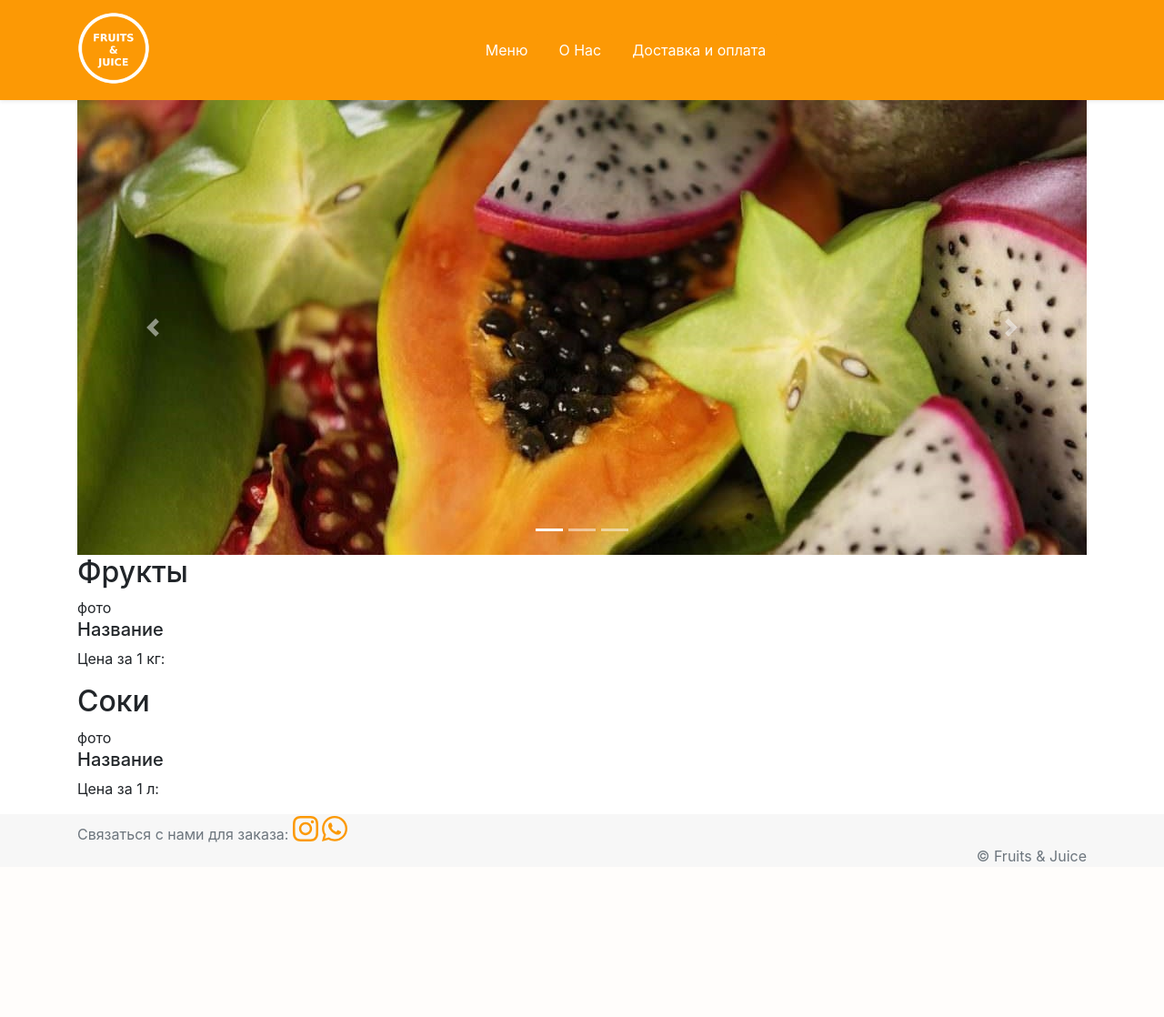
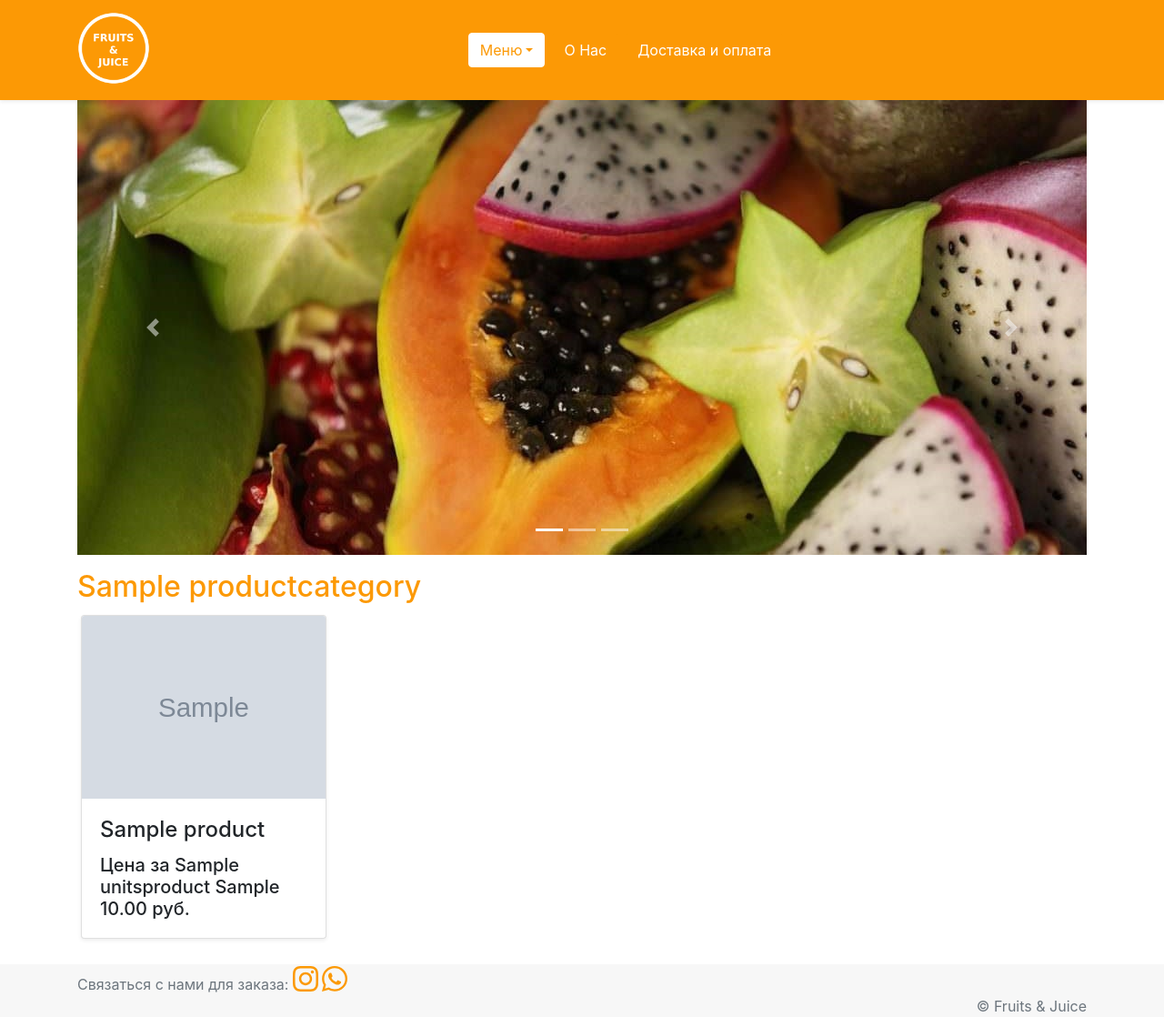
Before and after one commit to irenion123/fruitsandjuice, a Django app: template templates/fruitandjuice/home.html in a window 1280 px wide. Shown: the whole page at 91% size. Before the commit the page ends 947 px from the top, so only its background shows below. Run offline with Django 3.2, Linux system fonts and the light colour scheme; the template is opened without the code that fills it: values that come from a table or form of the project are taken from there, others are empty; tables that the repository leaves empty hold one stand-in row (values such as "Sample post"); grey boxes marked "Sample" are stand-in pictures; some libraries are stand-ins or nearby versions.

Commit message:
Сделано и сгруппировано меню по категориям. Настроен якорь.

```diff
--- /dev/null
+++ b/fruitsandjuice/context_processors.py
@@ -0,0 +1,7 @@
+from fruitsandjuice.models import ProductCategory
+
+
+def categories_menu(request):
+    return {
+        'categories_menu': ProductCategory.objects.all(),
+    }
--- a/fruitsandjuice/models.py
+++ b/fruitsandjuice/models.py
@@ -17,6 +17,7 @@ class Country(models.Model):
 
 class ProductCategory(models.Model):
     name = models.CharField(verbose_name='Категория', max_length=25)
+    anchor = models.CharField(verbose_name='Якорь для меню', max_length=10, blank=True, null=True)
 
     def __str__(self):
         return f'{self.name}'
@@ -32,6 +33,7 @@ class Product(models.Model):
     price = models.DecimalField(verbose_name='Цена', max_digits=8, decimal_places=2)
     country = models.ForeignKey(Country, null=True, blank=True, on_delete=models.SET_NULL)
     unit_product = models.ForeignKey('UnitsProduct', on_delete=models.CASCADE)
+    sale = models.BooleanField(default=False)
 
 
     def __str__(self):
--- a/fruitsandjuice/urls.py
+++ b/fruitsandjuice/urls.py
@@ -1,15 +1,17 @@
-from django.urls import path
+from django.urls import path, reverse
 
 from fruitsandjuice.views import (
     ProductListView,
     AboutView,
     ShippayView,
+    HomeRedirectView,
 )
 
 app_name = 'fruitsandjuice'
 
 urlpatterns = [
-    path('', ProductListView.as_view(), name='home' ),
-    path('about', AboutView.as_view(), name='about' ),
-    path('shippay', ShippayView.as_view(), name='shippay' ),
+    path('', HomeRedirectView.as_view(), name='go_to_index'),
+    path('home', ProductListView.as_view(), name='home'),
+    path('about', AboutView.as_view(), name='about'),
+    path('shippay', ShippayView.as_view(), name='shippay'),
 ]
--- a/irina/settings.py
+++ b/irina/settings.py
@@ -62,6 +62,7 @@ TEMPLATES = [
                 'django.template.context_processors.request',
                 'django.contrib.auth.context_processors.auth',
                 'django.contrib.messages.context_processors.messages',
+                'fruitsandjuice.context_processors.categories_menu',
             ],
         },
     },
--- a/templates/base.html
+++ b/templates/base.html
@@ -17,25 +17,21 @@
 </head>
 
 <body class="d-flex flex-column h-100">
-{%  block header %}
+{% block header %}
     <header>
         <nav class="navbar navbar-expand-lg navbar-light bg-primary shadow-sm flex-shrink-0">
             <div class="container">
-            <a class="navbar-brand mb-1" href="{% url 'fruitsandjuice:home' %}"><img class="logo" src="{% static 'img/logo.png' %}"></a>
+                <a class="navbar-brand mb-1" href="{% url 'fruitsandjuice:home' %}"><img class="logo"
+                                                                                         src="{% static 'img/logo.png' %}"></a>
                 <button class="navbar-toggler" type="button" data-toggle="collapse" data-target="#topmenu"
                         aria-controls="topmenu" aria-expanded="false" aria-label="Toggle navigation">
-                <img src="{%  static 'img/icon11.png' %}" style="width: 1.5em; height: 1.5em;">
+                    <img src="{% static 'img/icon11.png' %}" style="width: 1.5em; height: 1.5em;">
                 </button>
                 <div class="collapse navbar-collapse" id="topmenu">
                     <div class="mx-auto">
-                    <ul class="topmenu navbar-nav btn-group" role="group" aria-label="Basic example">
-                        <li class="nav-item m-1">
-                            <a class="btn btn-primary" href="cursmenu.php">Меню</a>
-                        </li>
-                        <li class="nav-item m-1"><a class="btn btn-primary" href="{% url 'fruitsandjuice:about' %}">О Нас</a></li>
-                        <li class="nav-item m-1"><a class="btn btn-primary" href="{% url 'fruitsandjuice:shippay' %}">Доставка и
-                            оплата</a></li>
-                    </ul>
+                        {% block menu %}
+                            {% include "fruitandjuice/menu.html" with active_tab='tab1' %}
+                        {% endblock %}
                     </div>
                 </div>
             </div>
@@ -57,6 +53,6 @@
             </div>
         </div>
     </footer>
-{%  endblock %}
+{% endblock %}
 </body>
 </html>
--- a/templates/fruitandjuice/about.html
+++ b/templates/fruitandjuice/about.html
@@ -1,4 +1,7 @@
 {% extends 'base.html' %}
+{% block menu %}
+    {% include "fruitandjuice/menu.html" with active_tab='tab2' %}
+{% endblock %}
 {% block content %}
     <div class="container">
         <h2>Контактная информация</h2>
--- a/templates/fruitandjuice/home.html
+++ b/templates/fruitandjuice/home.html
@@ -1,6 +1,9 @@
 {% extends 'base.html' %}
 {% load static %}
 
+{% block menu %}
+    {% include "fruitandjuice/menu.html" with active_tab='tab1' %}
+{% endblock %}
 
 {% block content %}
     <div class="container">
@@ -31,18 +34,28 @@
             </a>
         </div>
         <div>
-        <h2>Фрукты</h2>
-        <div>
-            фото
-            <h5>Название</h5>
-            <p>Цена за 1 кг:</p>
-        </div>
-        <h2>Соки</h2>
-        <div>
-            фото
-            <h5>Название</h5>
-            <p>Цена за 1 л:</p>
+            {% regroup products|dictsort:"category.pk" by category as category_list %}
+            {% for category_item in category_list %}
+                <h2 id="{{ category_item.grouper.anchor }}" class="mt-3 text-primary">{{ category_item.grouper }}</h2>
+                <div class="row no-gutters">
+                    {% for item in category_item.list %}
+                        <div class="col-sm-6 col-md-4 col-lg-3 col-6 p-1">
+                            <div class="card h-100 shadow-sm">
+                                <img class="card-img-top"
+                                     alt="{{ item.productimages_set.first.alt }}"
+                                     src="{{ item.productimages_set.first.image.url }}" width="250">
+                                <div class="card-body">
+                                    <h4 class="card-title">{{ item.name }}</h4>
+                                    <h5 class="card-text">Цена
+                                        за {{ item.unit_product.name }} {{ item.unit_product.packaging }} {{ item.price }}
+                                        руб.</h5>
                                 </div>
                             </div>
                         </div>
+                    {% endfor %}
+                </div>
+            {% endfor %}
+        </div>
+    </div>
+    <br>
 {% endblock %}
--- /dev/null
+++ b/templates/fruitandjuice/menu.html
@@ -0,0 +1,23 @@
+<ul class="topmenu navbar-nav btn-group" role="group" aria-label="Basic example">
+    <li class="nav-item dropdown m-1">
+        <a class="dropdown-toggle btn btn-primary {% if active_tab == 'tab1' %} active{% endif %}"
+           href="#"
+           id="asortiDropdown" role="button" data-toggle="dropdown" aria-haspopup="true" aria-expanded="false">Меню</a>
+        <div class="dropdown-menu" aria-labelledby="asortiDropdown">
+            {% for item in categories_menu %}
+                <a class="dropdown-item" href="{% url 'fruitsandjuice:home' %}#{{ item.anchor }}">{{ item.name }}</a>
+            {% endfor %}
+            <div class="dropdown-divider"></div>
+            <a class="dropdown-item" href="{% url 'fruitsandjuice:home' %}">Распродажа</a>
+
+        </div>
+    </li>
+    <li class="nav-item m-1">
+        <a class="btn btn-primary {% if active_tab == 'tab2' %} active{% endif %}"
+           href="{% url 'fruitsandjuice:about' %}">О Нас</a>
+    </li>
+    <li class="nav-item m-1">
+        <a class="btn btn-primary {% if active_tab == 'tab3' %} active{% endif %}"
+           href="{% url 'fruitsandjuice:shippay' %}">Доставка и оплата</a>
+    </li>
+</ul>
--- a/templates/fruitandjuice/shippay.html
+++ b/templates/fruitandjuice/shippay.html
@@ -1,4 +1,7 @@
 {% extends 'base.html' %}
+{% block menu %}
+    {% include "fruitandjuice/menu.html" with active_tab='tab3' %}
+{% endblock %}
 {% block content %}
     <div class="container">
         <h2>Условия доставки </h2>
```
Also changed, not shown: fruitsandjuice/views.py (+23 -3 lines), fruitsandjuice/migrations/0005_product_sale.py (added), fruitsandjuice/migrations/0006_productcategory_anchor.py (added), fruitsandjuice/static/img/fruits/avakado.jpg, fruitsandjuice/static/img/fruits/granat_poleznie_svoystva.jpg (added), fruitsandjuice/static/img/fruits/orange.jpg (added), fruitsandjuice/static/img/fruits/pineapple.jpeg (added), fruitsandjuice/static/img/fruits/pineapplepremium.jpg (added), fruitsandjuice/static/img/juices/freshpineapple.jpg (added). Lines whose indentation alone changed are shown as unchanged.
